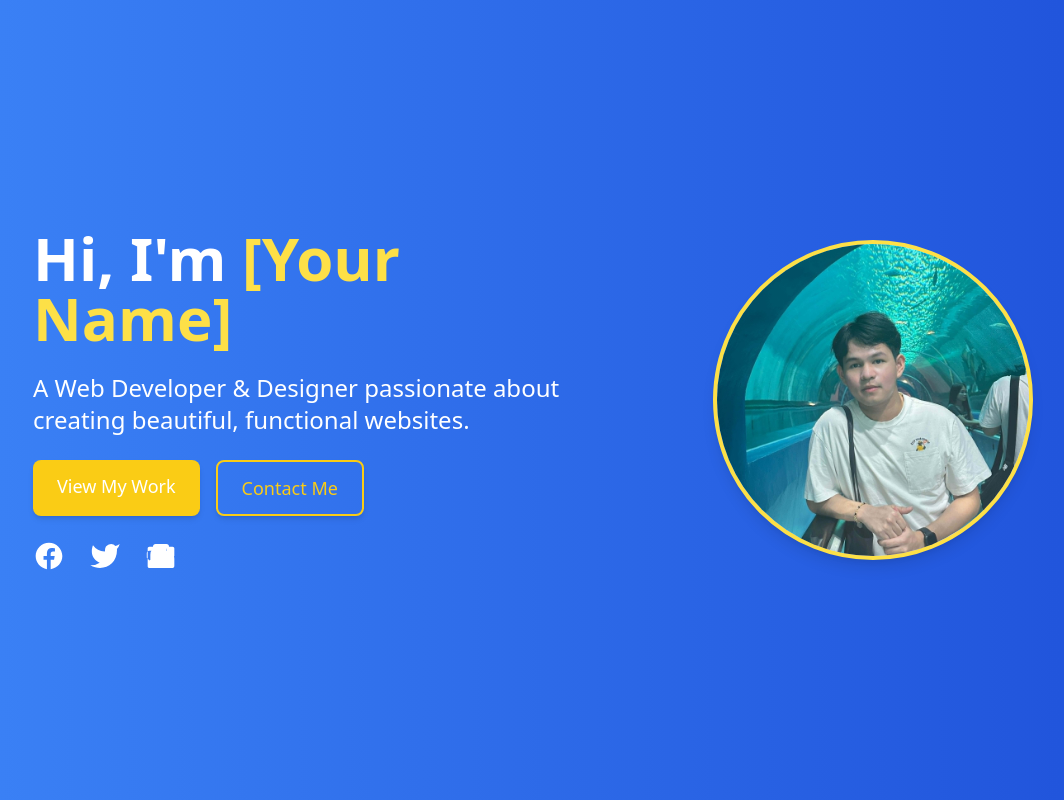
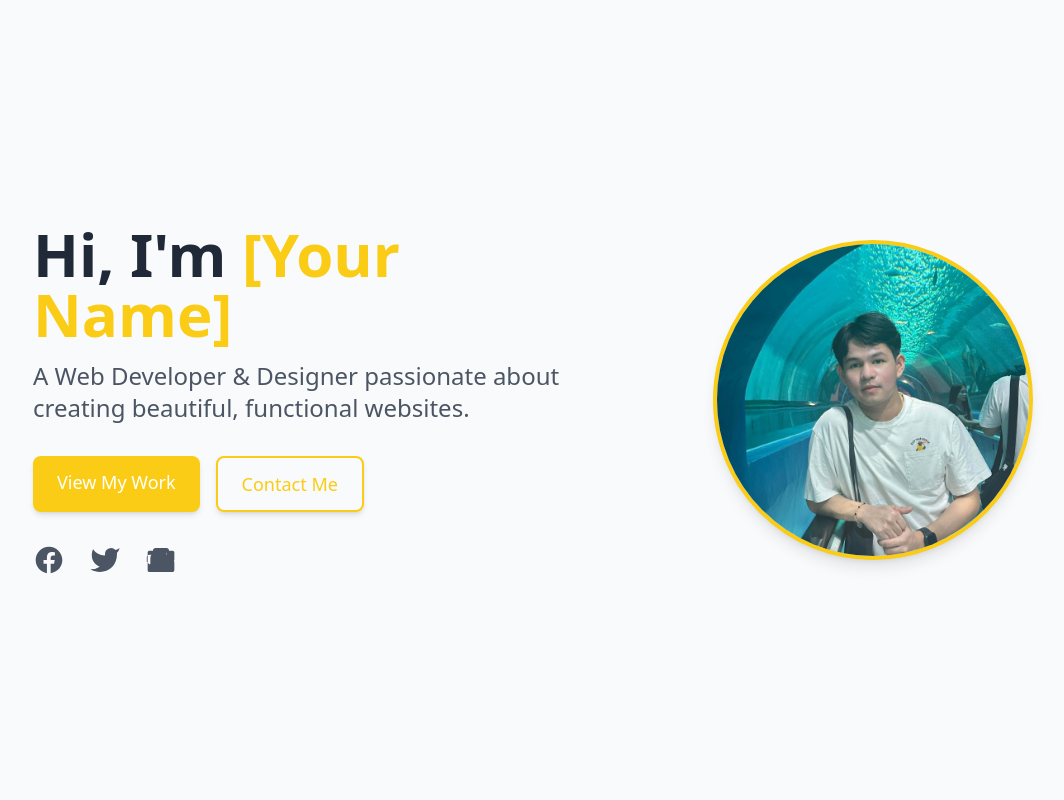
Before and after one commit to 66160249/portfolio-team21, a website: page src/components/hero/index.html in a window 1280 px wide. Shown: the whole page, without its empty margins (47-1111 px from the left). Drawn offline with nearby package versions, Linux system fonts and the light colour scheme.

Commit message:
hero color edit

```diff
--- a/src/components/hero/index.html
+++ b/src/components/hero/index.html
@@ -8,14 +8,14 @@
 </head>
 <body class="bg-gray-100">
     <!-- Hero Section -->
-    <section class="h-screen bg-gradient-to-r from-blue-500 to-blue-700 text-white">
-        <div class="container mx-auto px-6 lg:px-20 h-full flex flex-col lg:flex-row items-center justify-center text-center lg:text-left">
+    <section class="h-screen bg-gray-50">
+        <div class="container mx-auto px-6 lg:px-20 h-full flex flex-col lg:flex-row items-center justify-center">
             <!-- Left Content -->
-            <div class="lg:w-1/2 space-y-6">
-                <h1 class="text-4xl md:text-6xl font-bold leading-tight">
-                    Hi, I'm <span class="text-yellow-300">[Your Name]</span>
+            <div class="lg:w-1/2 text-center lg:text-left">
+                <h1 class="text-4xl md:text-6xl font-bold leading-tight text-gray-800">
+                    Hi, I'm <span class="text-yellow-400">[Your Name]</span>
                 </h1>
-                <p class="text-lg md:text-2xl font-light">
+                <p class="mt-4 text-lg md:text-2xl font-light text-gray-600">
                     A Web Developer & Designer passionate about creating beautiful, functional websites.
                 </p>
                 <!-- Call-to-Actions -->
@@ -29,17 +29,17 @@
                 </div>
                 <!-- Social Media Links -->
                 <div class="mt-8 flex justify-center lg:justify-start space-x-6">
-                    <a href="https://www.facebook.com/" target="_blank" class="text-white hover:text-yellow-300 transition">
+                    <a href="https://www.facebook.com/" target="_blank" class="text-gray-600 hover:text-yellow-400 transition">
                         <svg xmlns="http://www.w3.org/2000/svg" class="h-8 w-8" fill="currentColor" viewBox="0 0 24 24">
                             <path d="M22 12c0-5.523-4.477-10-10-10S2 6.477 2 12c0 4.99 3.657 9.128 8.438 9.877v-6.987H7.897v-2.89h2.541v-2.2c0-2.507 1.492-3.89 3.775-3.89 1.094 0 2.238.195 2.238.195v2.465H15.03c-1.357 0-1.775.841-1.775 1.7v1.73h3.012l-.482 2.89h-2.53v6.987C18.343 21.128 22 16.99 22 12z" />
                         </svg>
                     </a>
-                    <a href="https://www.twitter.com/" target="_blank" class="text-white hover:text-yellow-300 transition">
+                    <a href="https://www.twitter.com/" target="_blank" class="text-gray-600 hover:text-yellow-400 transition">
                         <svg xmlns="http://www.w3.org/2000/svg" class="h-8 w-8" fill="currentColor" viewBox="0 0 24 24">
                             <path d="M23 3a10.9 10.9 0 01-3.14 1.53 4.48 4.48 0 00-7.86 3v1A10.66 10.66 0 013 4s-4 9 5 13a11.64 11.64 0 01-7 2c9 5 20 0 20-11.5a4.5 4.5 0 00-.08-.83A7.72 7.72 0 0023 3z" />
                         </svg>
                     </a>
-                    <a href="https://www.linkedin.com/" target="_blank" class="text-white hover:text-yellow-300 transition">
+                    <a href="https://www.linkedin.com/" target="_blank" class="text-gray-600 hover:text-yellow-400 transition">
                         <svg xmlns="http://www.w3.org/2000/svg" class="h-8 w-8" fill="currentColor" viewBox="0 0 24 24">
                             <path d="M16 8a6 6 0 016 6v5.333C22 20.4 21.4 21 20.667 21H3.333C2.6 21 2 20.4 2 19.667V6.333C2 5.6 2.6 5 3.333 5H6a2 2 0 012-2h8a2 2 0 012 2h2.667C21.4 5 22 5.6 22 6.333V12a6 6 0 01-6-6zm-6 0a6 6 0 016 6v5.333C16 20.4 15.4 21 14.667 21H6a2 2 0 01-2-2v-8a6 6 0 016-6zm0 3a3 3 0 100 6 3 3 0 000-6zm-5 7.333a2 2 0 002 2H9V17a4 4 0 01-4 1.333zm0-4.666c.667-.667 1.333-1.333 2-2V8H3.333a2 2 0 00-2 2v3.333c.667.667 1.333 1.333 2 2z" />
                         </svg>
@@ -49,7 +49,7 @@
 
             <!-- Right Image -->
             <div class="lg:w-1/2 mt-10 lg:mt-0 flex justify-center">
-                <div class="w-60 h-60 lg:w-80 lg:h-80 rounded-full bg-gray-200 shadow-lg overflow-hidden border-4 border-yellow-300">
+                <div class="w-60 h-60 lg:w-80 lg:h-80 rounded-full bg-gray-200 shadow-lg overflow-hidden border-4 border-yellow-400">
                     <img src="Profile.jpg" alt="Your Picture" class="w-full h-full object-cover">
                 </div>
             </div>
```
